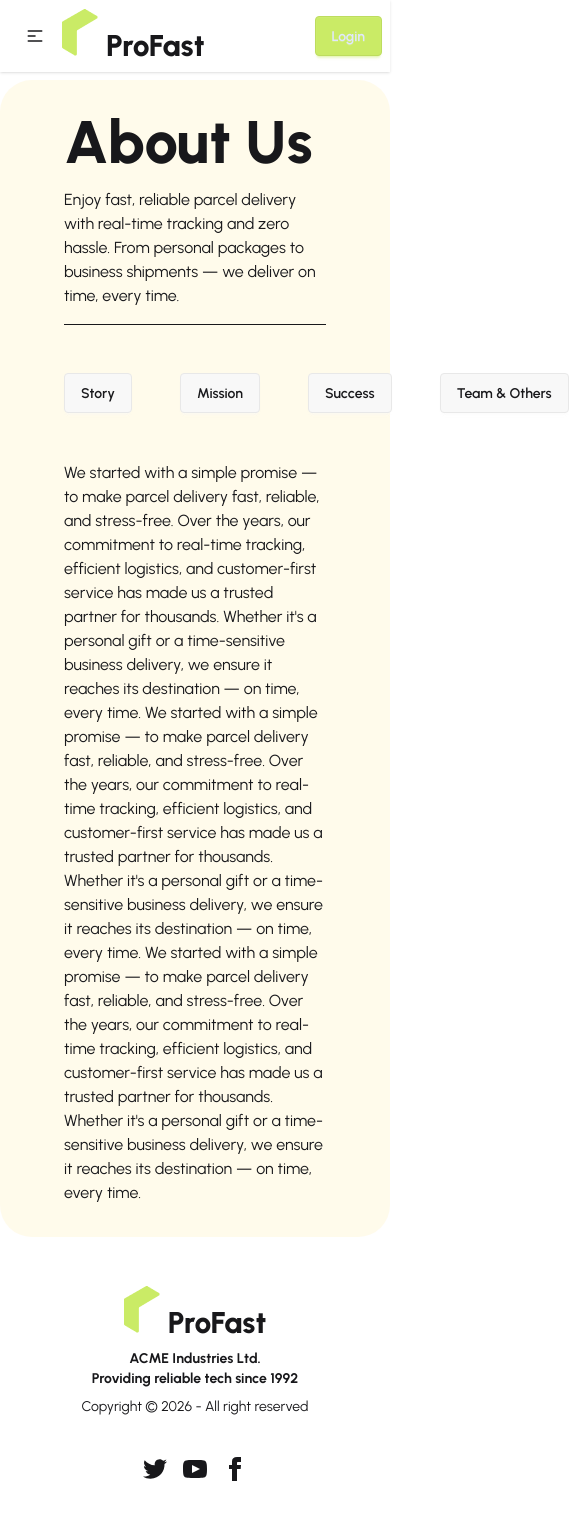
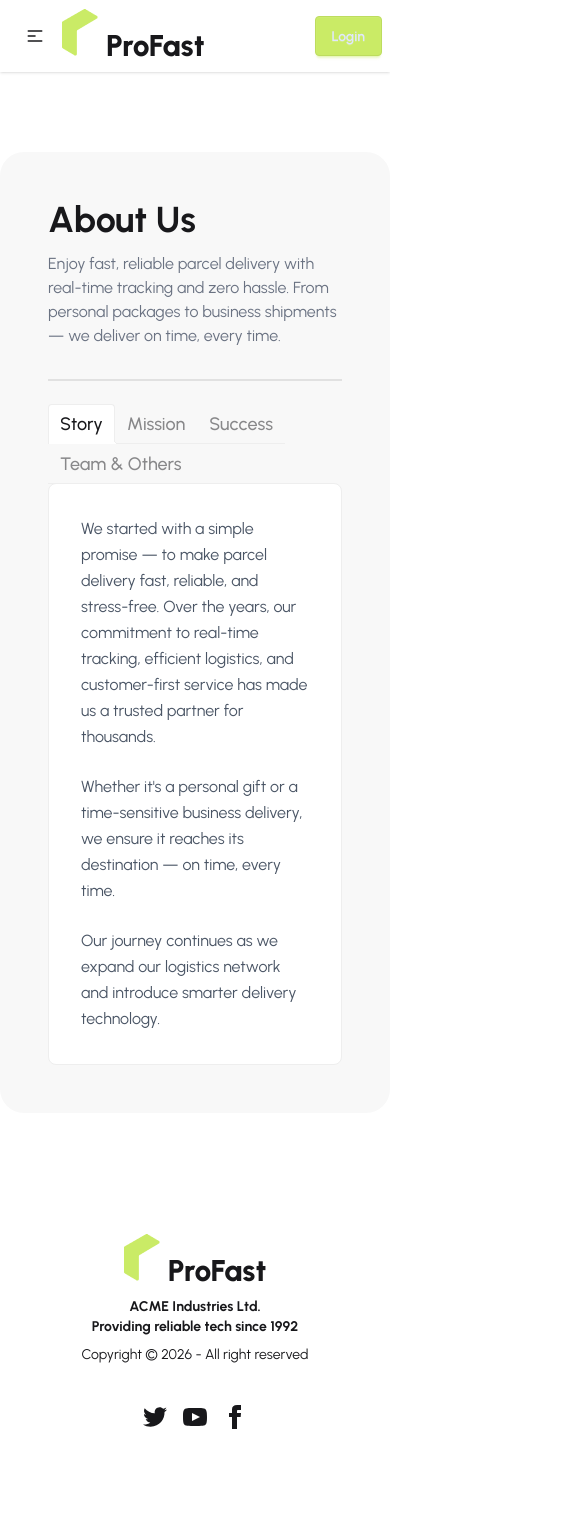
Before and after one commit to Samiul2024/samShift-client, a React (Vite) app: page /About in a window 390 px wide. Shown: the whole page, 569 px wide, since content can reach past the window. After the commit the page ends 1469 px from the top, so only its background shows below. Built offline with nearby package versions, Linux system fonts and the light colour scheme; no server answers.

Commit message:
feat(ui): implement pricing calculator and about us section with responsive DaisyUI lifted tabs

```diff
--- a/src/components/PricingCalculator.jsx
+++ b/src/components/PricingCalculator.jsx
@@ -66,7 +66,7 @@ const PricingCalculator = () => {
                             {...register("parcelType")}
                             className="select select-bordered w-full"
                         >
-                            <option value="">Select Parcel type</option>
+                            {/* <option value="">Select Parcel type</option> */}
                             <option value="document">Document</option>
                             <option value="package">Package</option>
                         </select>
@@ -82,7 +82,7 @@ const PricingCalculator = () => {
                             {...register("destination")}
                             className="select select-bordered w-full"
                         >
-                            <option value="">Select Delivery Destination</option>
+                            {/* <option value="">Select Delivery Destination</option> */}
                             <option value="inside">Inside City</option>
                             <option value="outside">Outside City</option>
                         </select>
--- a/src/pages/AboutUs/AboutUs.jsx
+++ b/src/pages/AboutUs/AboutUs.jsx
@@ -1,37 +1,105 @@
-import React from 'react';
-
 const AboutUs = () => {
     return (
-        <div className='bg-amber-50 py-8 rounded-4xl my-2 px-16 mx-auto flex flex-col gap-4'>
-            <div className='flex flex-col gap-4'>
-                <h1 className='text-6xl font-extrabold'>About Us</h1>
-                <h4>Enjoy fast, reliable parcel delivery with real-time tracking and zero hassle. From personal packages to business shipments — we deliver on time, every time.</h4>
-            </div>
-            <div className='border-t'>
+        <section className="bg-base-200 rounded-3xl p-12 my-20">
 
-                <div className='flex  gap-12 py-12'>
-                    <button className='btn '>
-                        Story
-                    </button>
-                    <button className='btn '>
-                        Mission
-                    </button>
-                    <button className='btn '>
-                        Success
-                    </button>
-                    <button className='btn '>
-                        Team & Others
-                    </button>
+            {/* Heading */}
+            <div className="mb-6">
+                <h2 className="text-4xl font-bold mb-3">
+                    About Us
+                </h2>
 
-                </div>
-                <p>
-                    We started with a simple promise — to make parcel delivery fast, reliable, and stress-free. Over the years, our commitment to real-time tracking, efficient logistics, and customer-first service has made us a trusted partner for thousands. Whether it's a personal gift or a time-sensitive business delivery, we ensure it reaches its destination — on time, every time.
-                    We started with a simple promise — to make parcel delivery fast, reliable, and stress-free. Over the years, our commitment to real-time tracking, efficient logistics, and customer-first service has made us a trusted partner for thousands. Whether it's a personal gift or a time-sensitive business delivery, we ensure it reaches its destination — on time, every time.
-                    We started with a simple promise — to make parcel delivery fast, reliable, and stress-free. Over the years, our commitment to real-time tracking, efficient logistics, and customer-first service has made us a trusted partner for thousands. Whether it's a personal gift or a time-sensitive business delivery, we ensure it reaches its destination — on time, every time.
+                <p className="max-w-xl text-gray-500">
+                    Enjoy fast, reliable parcel delivery with real-time tracking and zero hassle.
+                    From personal packages to business shipments — we deliver on time, every time.
                 </p>
             </div>
-        </div >
 
+            <div className="divider"></div>
+
+            {/* Tabs */}
+            <div className="tabs tabs-lift">
+
+                {/* STORY TAB */}
+                <input
+                    type="radio"
+                    name="about_tabs"
+                    className="tab text-lg font-medium"
+                    aria-label="Story"
+                    defaultChecked
+                />
+
+                <div className="tab-content bg-base-100 border-base-300 p-8 rounded-box">
+                    <p className="mb-6 text-gray-600 leading-relaxed">
+                        We started with a simple promise — to make parcel delivery fast,
+                        reliable, and stress-free. Over the years, our commitment to
+                        real-time tracking, efficient logistics, and customer-first
+                        service has made us a trusted partner for thousands.
+                    </p>
+
+                    <p className="mb-6 text-gray-600 leading-relaxed">
+                        Whether it's a personal gift or a time-sensitive business delivery,
+                        we ensure it reaches its destination — on time, every time.
+                    </p>
+
+                    <p className="text-gray-600 leading-relaxed">
+                        Our journey continues as we expand our logistics network and
+                        introduce smarter delivery technology.
+                    </p>
+                </div>
+
+
+                {/* MISSION TAB */}
+                <input
+                    type="radio"
+                    name="about_tabs"
+                    className="tab text-lg font-medium"
+                    aria-label="Mission"
+                />
+
+                <div className="tab-content bg-base-100 border-base-300 p-8 rounded-box">
+                    <p className="text-gray-600 leading-relaxed">
+                        Our mission is to simplify parcel delivery through reliable
+                        logistics, smart tracking systems, and a customer-first approach.
+                        We aim to build the most dependable delivery network in the region.
+                    </p>
+                </div>
+
+
+                {/* SUCCESS TAB */}
+                <input
+                    type="radio"
+                    name="about_tabs"
+                    className="tab text-lg font-medium"
+                    aria-label="Success"
+                />
+
+                <div className="tab-content bg-base-100 border-base-300 p-8 rounded-box">
+                    <p className="text-gray-600 leading-relaxed">
+                        Thousands of successful deliveries every day and strong partnerships
+                        with businesses have helped us grow rapidly while maintaining
+                        high service quality.
+                    </p>
+                </div>
+
+
+                {/* TEAM TAB */}
+                <input
+                    type="radio"
+                    name="about_tabs"
+                    className="tab text-lg font-medium"
+                    aria-label="Team & Others"
+                />
+
+                <div className="tab-content bg-base-100 border-base-300 p-8 rounded-box">
+                    <p className="text-gray-600 leading-relaxed">
+                        Our dedicated logistics experts, delivery riders, and support
+                        team work together to ensure every parcel reaches safely
+                        and on time.
+                    </p>
+                </div>
+
+            </div>
+        </section>
     );
 };
 
```
